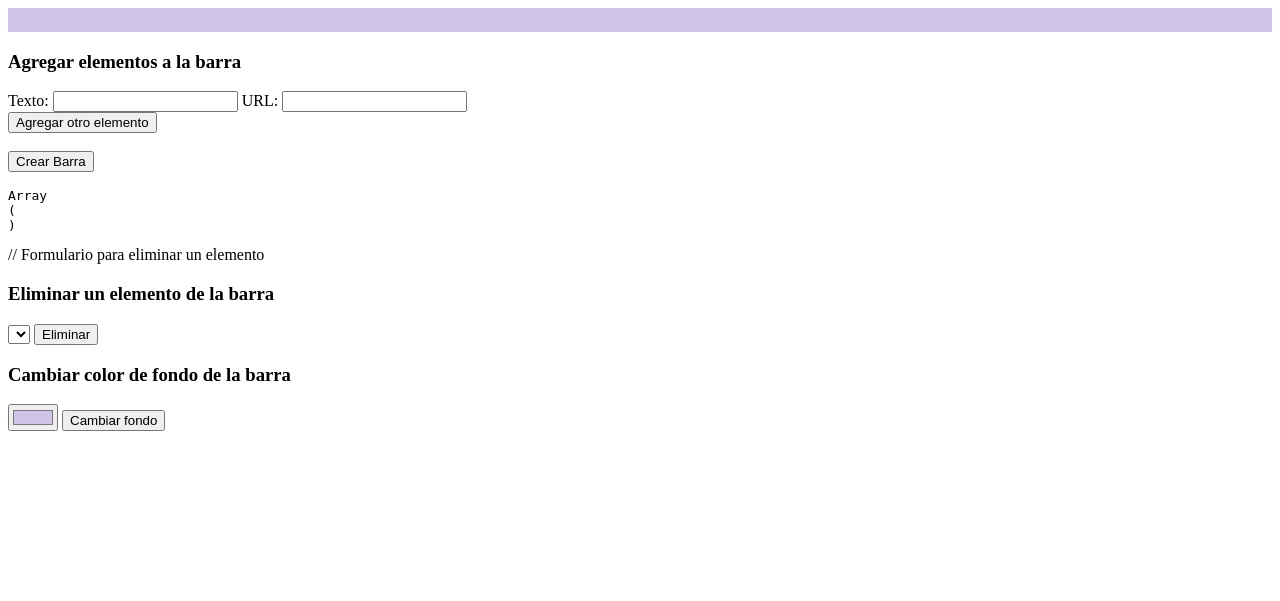
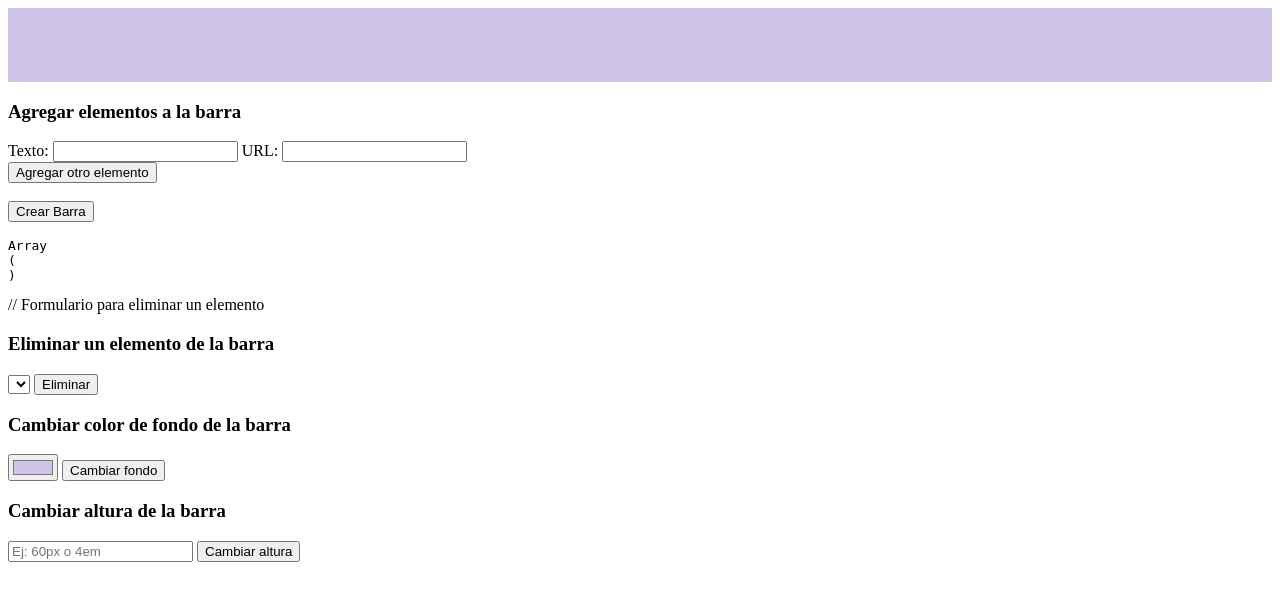
Before and after one commit to 18283/PracticasPasantia, a PHP site: page /Prueba.php in a window 1280 px wide. Shown: the top 601 px of the page. Run offline with PHP 8.4, Linux system fonts and the light colour scheme; lists and menus that the app fills with data are empty.

Commit message:
Add files via upload

```diff
--- a/9 de mayo/BarraNavegacion.php
+++ b/9 de mayo/BarraNavegacion.php
@@ -1,11 +1,15 @@
 <?php
-class BarraNavegacion {
+class BarraNavegacion
+{
     private $elementos;
     private $archivo;
     private $fondo;
+    private $altura;
 
-    public function __construct($elem = []) {
+    public function __construct($elem = [])
+    {
         $this->archivo = 'C:\\Users\\senavarro\\Documents\\Proyectos\\menu.json';
+        //$this->archivo = 'menu.json';
 
         if (file_exists($this->archivo)) {
             $json = file_get_contents($this->archivo);
@@ -14,20 +18,24 @@ class BarraNavegacion {
             if (isset($data['menu']) && isset($data['fondo'])) {
                 $this->elementos = $data['menu'];
                 $this->fondo = $data['fondo'];
+                $this->altura = $data['altura'] ?? '50px'; // altura por defecto
             } else {
                 $this->elementos = $elem;
-                $this->fondo = '#d1c4e9'; // Valor por defecto
+                $this->fondo = '#d1c4e9';
+                $this->altura = '50px';
                 $this->guardarEnArchivo();
             }
         } else {
             $this->elementos = $elem;
-            $this->fondo = '#d1c4e9'; // Valor por defecto
+            $this->fondo = '#d1c4e9';
+            $this->altura = '50px';
             $this->guardarEnArchivo();
         }
     }
 
-    public function render() {
-        echo '<nav style="background-color:' . htmlspecialchars($this->fondo) . '; padding:12px;">';
+    public function render()
+    {
+        echo '<nav style="background-color:' . htmlspecialchars($this->fondo) . '; height:' . htmlspecialchars($this->altura) . '; padding:12px;">';
         echo '<ul style="list-style:none; display:flex; margin:0; padding:0;">';
         foreach ($this->elementos as $texto => $url) {
             echo '<li style="margin-right:20px;"><a href="' . htmlspecialchars($url) . '" style="text-decoration:none; color:#007bff;">' . htmlspecialchars($texto) . '</a></li>';
@@ -37,17 +45,20 @@ class BarraNavegacion {
     }
 
     //public funtion insertar <Menu>, cambiar valores de menu, parametro lista
-    public function insertar($nuevosElementos) {
+    public function insertar($nuevosElementos)
+    {
         $this->elementos = array_merge($this->elementos, $nuevosElementos);
         $this->guardarEnArchivo();
-        $this->render();
+        //$this->render();
     }
 
     //guardar lista de archivo
-    private function guardarEnArchivo() {
+    private function guardarEnArchivo()
+    {
         $data = [
             'menu' => $this->elementos,
-            'fondo' => $this->fondo
+            'fondo' => $this->fondo,
+            'altura' => $this->altura
         ];
 
         $resultado = file_put_contents($this->archivo, json_encode($data, JSON_PRETTY_PRINT));
@@ -57,13 +68,15 @@ class BarraNavegacion {
     }
 
     //funcion devolver lista de menu
-    public function devolverMenu() {
+    public function devolverMenu()
+    {
         return $this->elementos;
     }
 
     //eliminar menu o elemneto de menu
     // Eliminar un elemento del menú por su texto (clave)
-    public function eliminarElemento($texto) {
+    public function eliminarElemento($texto)
+    {
         if (isset($this->elementos[$texto])) {
             unset($this->elementos[$texto]);
             $this->guardarEnArchivo();
@@ -71,15 +84,24 @@ class BarraNavegacion {
     }
 
     //cambiar background color
-    public function cambiarFondo($colorHex) {
+    public function cambiarFondo($colorHex)
+    {
         $this->fondo = $colorHex;
         $this->guardarEnArchivo();
     }
 
     //cambiar altura
+    public function cambiarAltura($nuevaAltura) {
+        if (preg_match('/^\d+(px|em|%)$/', $nuevaAltura)) {
+            $this->altura = $nuevaAltura;
+            $this->guardarEnArchivo();
+        } else {
+            echo "<p style='color:red;'>Altura inválida. Usa valores como 60px, 3em, 100%...</p>";
+        }
+    }
+
     //cambiar ancho
     //cambiar tamaño de etra
     //cambiar tipo de letra
     //cambiar color de letra
 }
-?>
--- a/9 de mayo/Prueba.php
+++ b/9 de mayo/Prueba.php
@@ -1,12 +1,9 @@
-<!--Crear la instancia de la clase.
+<?php
+// Crear la instancia de la clase.
+// Procesar formularios.
+// Renderizar la barra.
+// Mostrar formularios.
 
-Procesar formularios.
-
-Renderizar la barra.
-
-Mostrar formularios.-->
-
-<?php
 require_once 'BarraNavegacion.php';
 
 $barra = new BarraNavegacion();
@@ -15,6 +12,12 @@ $barra = new BarraNavegacion();
 if ($_SERVER["REQUEST_METHOD"] === "POST" && isset($_POST["cambiar_color"])) {
     $nuevoColor = $_POST["color_fondo"] ?? '#d1c4e9';
     $barra->cambiarFondo($nuevoColor);
+}
+
+//Procesar altura
+if ($_SERVER["REQUEST_METHOD"] === "POST" && isset($_POST["cambiar_altura"])) {
+    $nuevaAltura = $_POST["altura"] ?? '50px';
+    $barra->cambiarAltura($nuevaAltura);
 }
 
 // Procesar inserción
@@ -33,14 +36,15 @@ if ($_SERVER["REQUEST_METHOD"] === "POST" && isset($_POST["crear"])) {
     }
 
     $barra->insertar($nuevosElementos);
-} else {
-    $barra->render();
 }
 
 if ($_SERVER["REQUEST_METHOD"] === "POST" && isset($_POST["eliminar"])) {
     $textoEliminar = $_POST["eliminar_texto"] ?? '';
     $barra->eliminarElemento($textoEliminar);
 }
+
+// Renderizar la barra SIEMPRE después de procesar cualquier acción
+$barra->render();
 ?>
 
 <!-- Formulario para ingresar nuevos elementos -->
@@ -92,3 +96,10 @@ function agregarElemento() {
     <input type="color" name="color_fondo" value="#d1c4e9">
     <input type="submit" name="cambiar_color" value="Cambiar fondo">
 </form>
+
+<!--formulario HTML para cambiar la altura:-->
+<form method="post">
+    <h3>Cambiar altura de la barra</h3>
+    <input type="text" name="altura" placeholder="Ej: 60px o 4em">
+    <input type="submit" name="cambiar_altura" value="Cambiar altura">
+</form>
--- a/9 de mayo/menu.json
+++ b/9 de mayo/menu.json
@@ -5,5 +5,6 @@
         "Contacto": "../VISTAS/contacto.php",
         "Cerrar sesion": "../index.html"
     },
-    "fondo": "#d1c4e9"
+    "fondo": "#d1c4e9",
+    "altura": "50px"
 }
```
Lines whose indentation alone changed are shown as unchanged.
